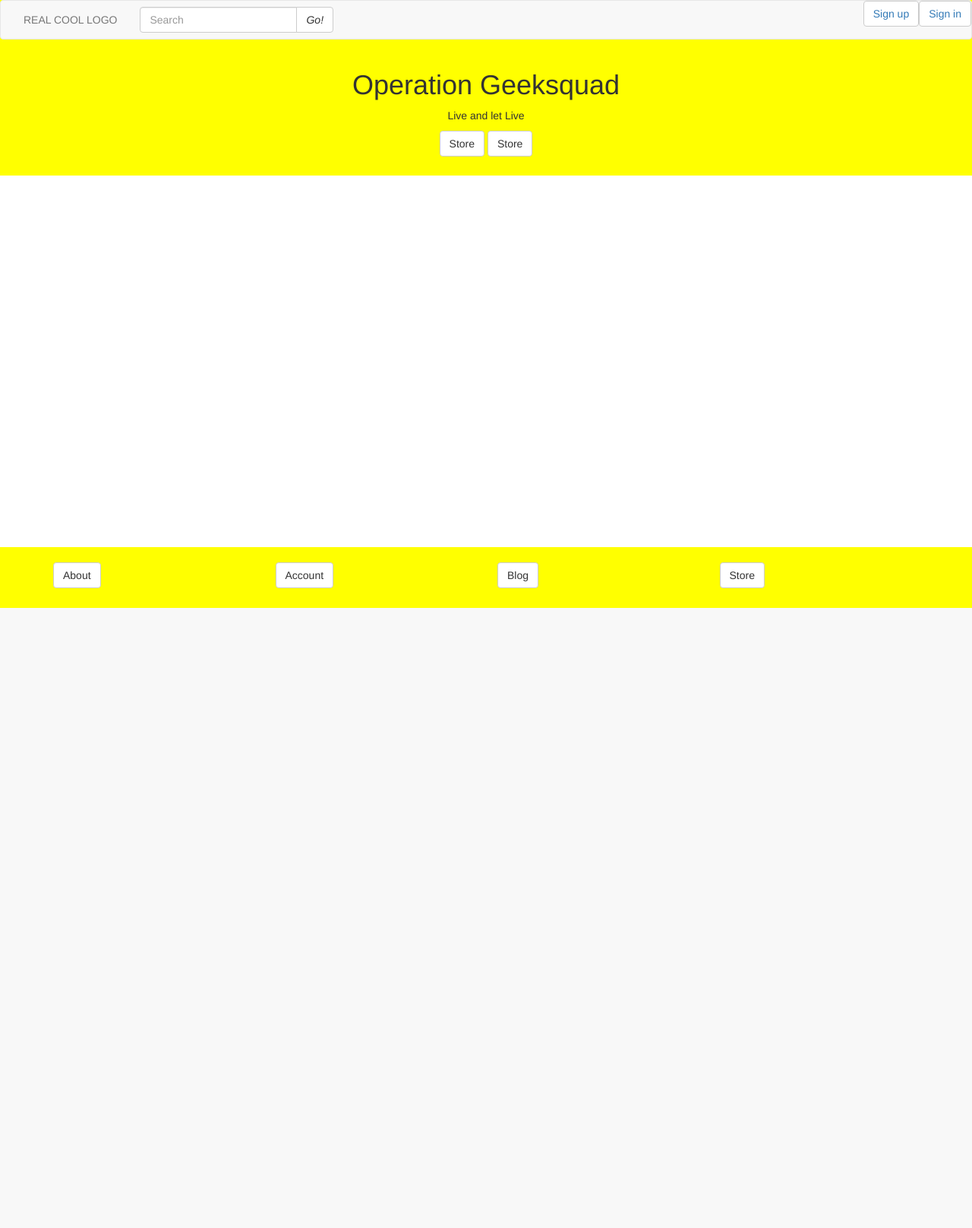
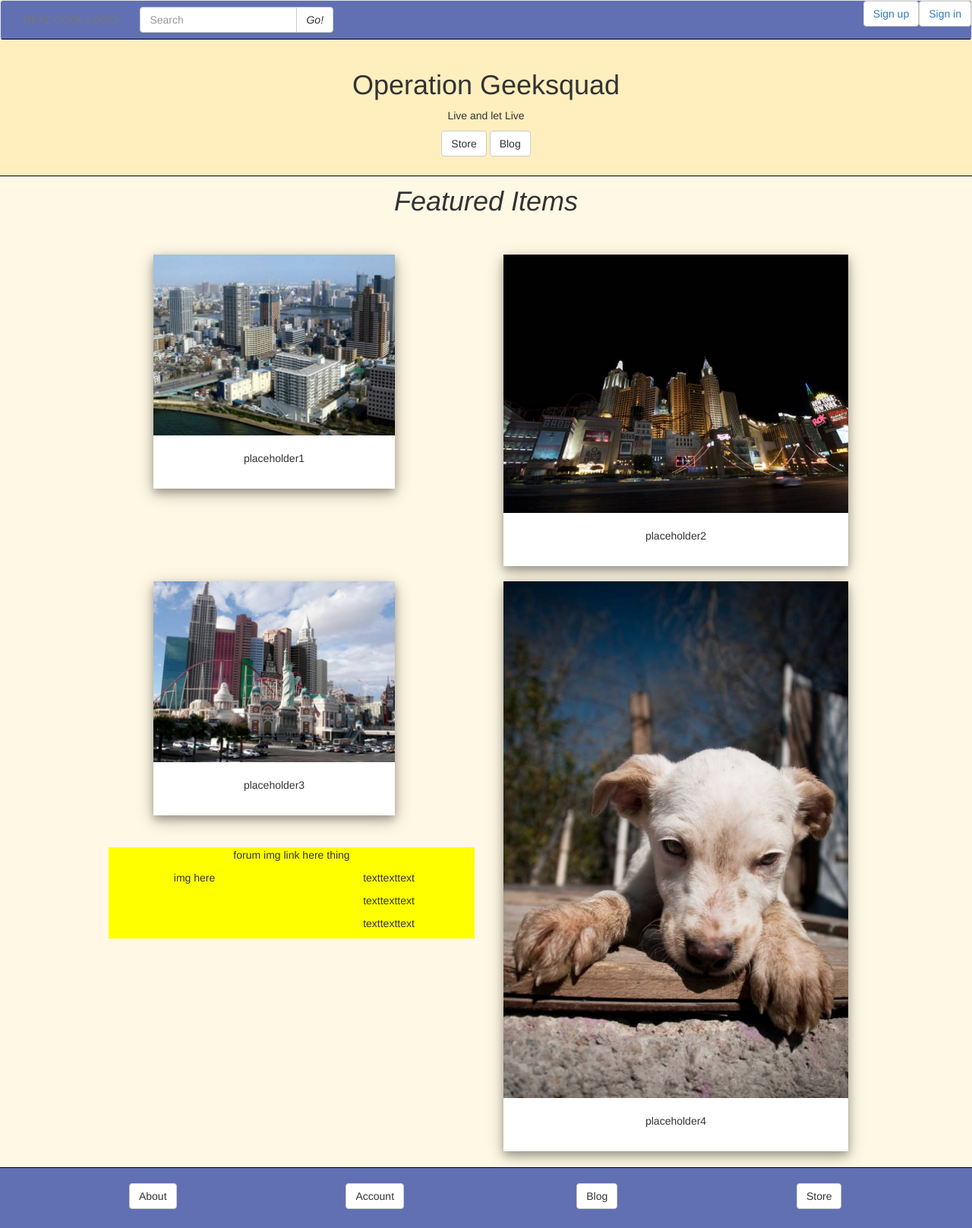
Before and after one commit to noah1664/G11, a PHP site: page / in a window 1280 px wide. Shown: the whole page at 76% size. Before the commit the page ends 800 px from the top, so only its background shows below. Run offline with PHP 8.4, Linux system fonts and the light colour scheme; some libraries are stand-ins or nearby versions.

Commit message:
My changes to header footer and main page

```diff
--- a/index.html
+++ b/index.html
@@ -5,6 +5,8 @@
 		    <meta charset="UTF-8" name="viewport" content="width=device-width, initial-scale=1">
             <link rel="stylesheet" type="text/css" href="https://maxcdn.bootstrapcdn.com/bootstrap/3.3.7/css/bootstrap.min.css">
             <link rel="stylesheet" type="text/css" href="style/headerfooter.css">
+            <link rel="stylesheet" type="text/css" href="style/base.css">
+            <link rel="stylesheet" type="text/css" href="style/mainpage.css">
             <script src="https://ajax.googleapis.com/ajax/libs/jquery/3.1.1/jquery.min.js"></script>
             <script src="https://maxcdn.bootstrapcdn.com/bootstrap/3.3.7/js/bootstrap.min.js"></script>
         </head>
@@ -13,7 +15,7 @@
                 <nav class="navbar navbar-default">
                     <div class="container-fluid">
                         <ul class="nav navbar-nav">
-                            <li><a href="#">REAL COOL LOGO</a></li>
+                            <li><a class="logo" href="#">REAL COOL LOGO</a></li>
                         </ul>
                         <form class="navbar-form navbar-left">
                             <div class="input-group">
@@ -36,13 +38,62 @@
                     <h1>Operation Geeksquad</h1>
                     <p>Live and let Live</p>
                             <a class="btn btn-default" href="store.html">Store</a>
-                            <a class="btn btn-default" href="blog.html">Store</a>
+                            <a class="btn btn-default" href="blog.html">Blog</a>
                     </div>
                 </div>
             </header>
             <main>
                 <div class="container-fluid">
-                      <p>Testing</p>
+                    <div class="row">
+                      <h1><i>Featured Items</i></h1>
+                        <div class="col-sm-5">
+                            <div class="itemcard">
+                                <img src="./images/placeholder1.jpg" alt="lol" width="100%">
+                                <div class="imagetext">
+                                    <p>placeholder1</p>
+                                </div>
+                            </div>
+                        </div>
+                        <div class="col-sm-7">
+                            <div class="itemcard">
+                                <img src="./images/placeholder2.jpg" alt="lol" width="100%">
+                                <div class="imagetext">
+                                    <p>placeholder2</p>
+                                </div>
+                            </div>
+                        </div>
+                        <div class="col-sm-5">
+                            <div class="itemcard">
+                                <img src="./images/placeholder3.jpg" alt="lol" width="100%">
+                                <div class="imagetext">
+                                    <p>placeholder3</p>
+                                </div>
+                            </div>
+                        </div>
+                        <div class="col-sm-7">
+                            <div class="itemcard">
+                                <img src="./images/placeholder4.jpg" alt="lol" width="100%">
+                                <div class="imagetext">
+                                    <p>placeholder4</p>
+                                </div>
+                            </div>
+                        </div>
+                        <div class="col-sm-6">
+                            <div class="forum">
+                                <p>forum img link here thing</p>
+                                <div class="row">
+                                    <div class="col-sm-6">
+                                        <p>img here</p>
+                                    </div>
+                                    <div class="col-sm-6">
+                                        <p>texttexttext</p>
+                                        <p>texttexttext</p>
+                                        <p>texttexttext</p>
+                                    </div>
+                                </div>
+                            </div>
+                        </div>
+                    </div>
                 </div>
             </main>
             <footer>
--- a/style/base.css
+++ b/style/base.css
@@ -1,25 +1,3 @@
-/*placeholder colour, font, etc*/
-html, body {
-	width: 100%;
-	margin: 0px;
-	padding: 0px;
+body {
+    background-color: #Fff8e4;
 }
-footer{
-	display: table;
-	background-color: red;
-	bottom: 0;
-	height: 10vh;
-	width: 100%;
-}
-
-/*This is a temporary, bad solution for a "fluid" footer*/
-#footerchild{
-	display: table-cell;
-	vertical-align: middle;
-
-}
-
-#footerchild a{
-	margin-left: 5vw;
-	margin-right: 5vw;
-}
--- a/style/headerfooter.css
+++ b/style/headerfooter.css
@@ -1,10 +1,11 @@
+
 html {
     position: relative;
     min-height: 100%;
 }
 body {
     /* Margin top for fixed header */
-    margin-top: 120px;
+    margin-top: 225px;
     /* Margin bottom by footer height */
     margin-bottom: 50px;
 }
@@ -17,14 +18,17 @@ footer {
     height: 80px;
     padding-top: 20px;
     /* Misc attributes for footer */
-    background-color: yellow;
+    background-color: #6170b2;
+    border-top: solid thin black;
 }
 header {
     /*Core essentials for fixed header placement*/
     position: fixed;
     width: 100%;
     top: 0;
-    background-color: yellow;
+    background-color: #Ffefbe;
+    z-index: 999;
+    border-bottom: solid thin black;
 }
 
 header .banner {
@@ -33,3 +37,8 @@ header .banner {
     margin: auto;
     padding-bottom: 25px;
 }
+
+.navbar-default {
+    background-color: #6170b2;
+    border-bottom: solid thin black;
+}
--- /dev/null
+++ b/style/mainpage.css
@@ -0,0 +1,40 @@
+main {
+    width: 80%;
+    margin: auto;
+    padding-bottom: 50px;
+}
+
+main h1 {
+    text-align: center;
+    padding-bottom: 20px;
+}
+
+.row {
+    text-align: center;
+}
+
+div.itemcard {
+    width: 80%;
+    overflow: auto;
+    margin: auto;
+    margin-right: 20px;
+    box-shadow: 0 5px 9px 0 rgba(0, 0, 0, 0.2), 0 6px 20px 0 rgba(0, 0, 0, 0.3);
+}
+
+div.imagetext {
+    text-align: center;
+    padding: 20px;
+    background-color: white;
+}
+.col-sm-7 {
+    padding-top: 20px;
+}
+
+.col-sm-5 {
+    padding-top: 20px;
+}
+
+.forum {
+    margin-top: -400px;
+    background-color: yellow;
+}
```
Also changed, not shown: images/lol.txt (deleted), images/placeholder1.jpg (added), images/placeholder2.jpg (added), images/placeholder3.jpg (added), images/placeholder4.jpg (added), images/placeholder5.jpg (added).
